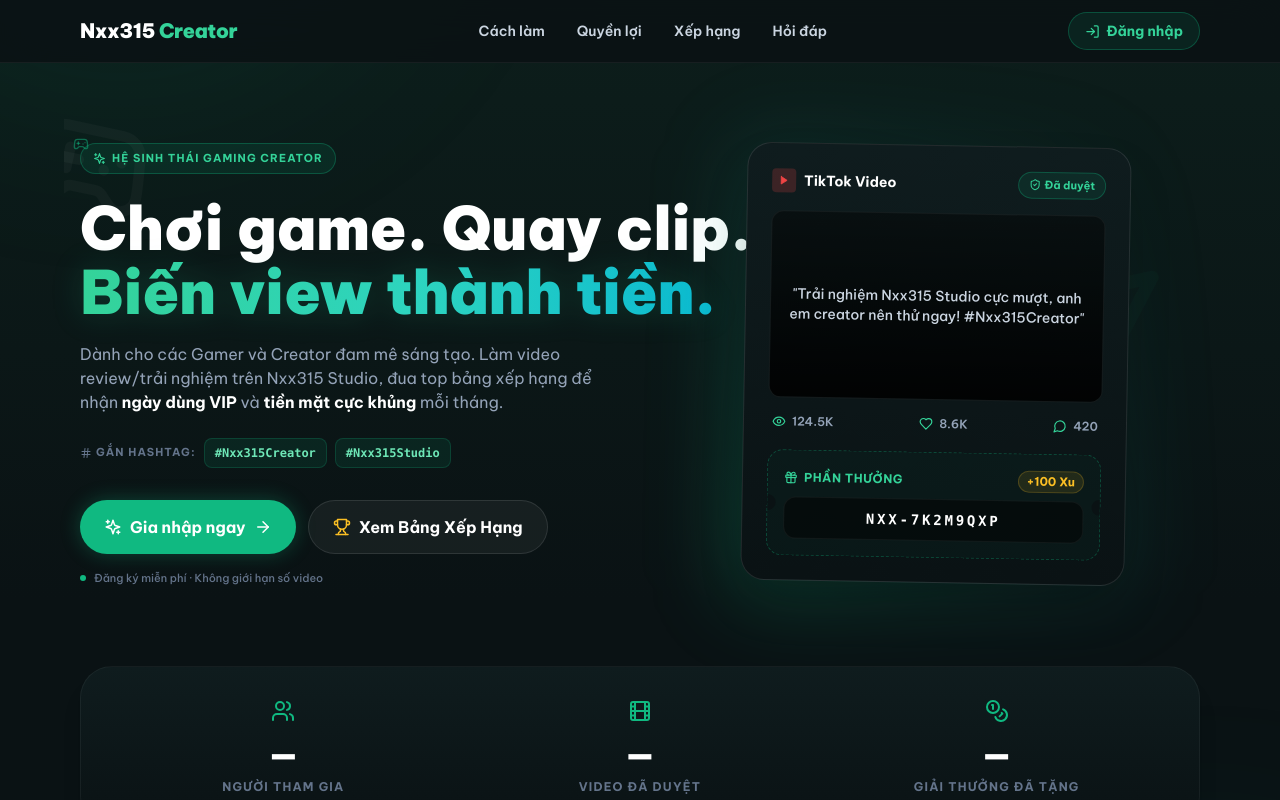
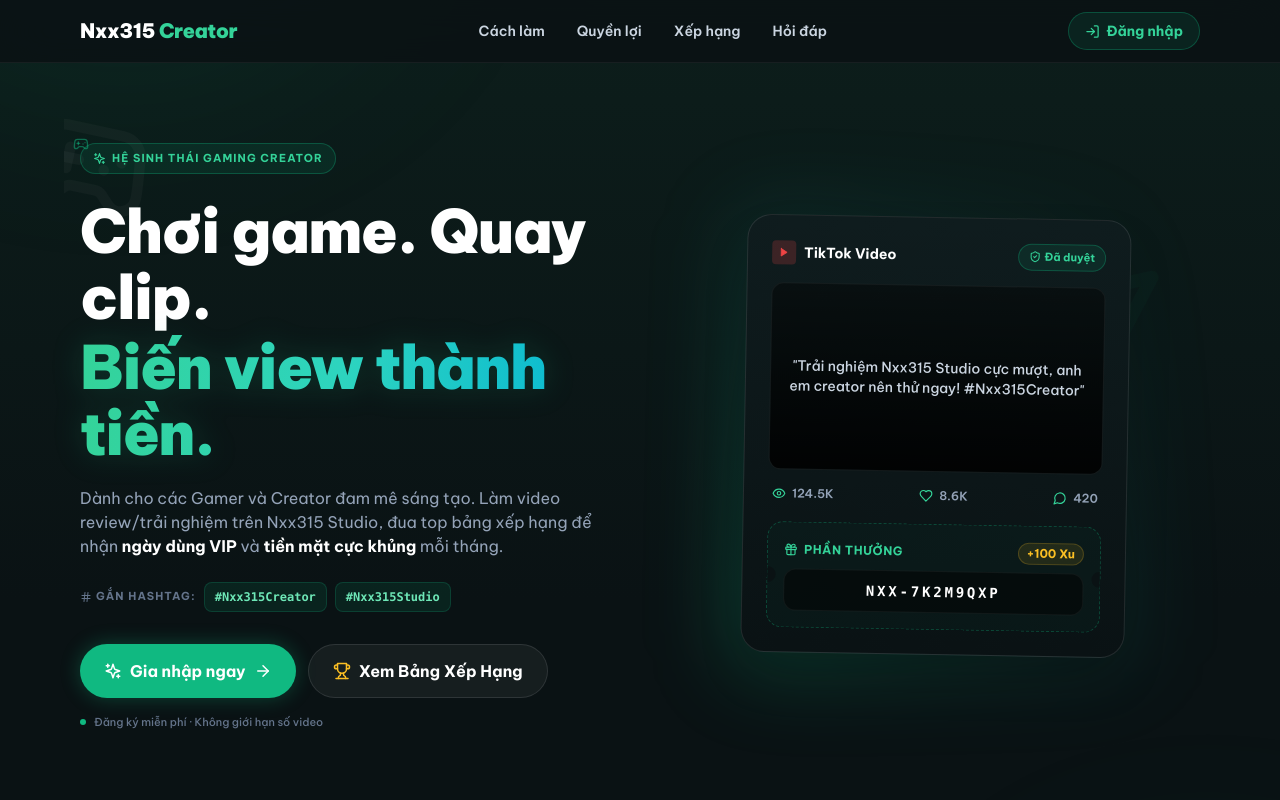
Before and after one commit to nxx1437-creator/creator.nxx315, a React (Vite) app: page / in a window 1280 px wide. Shown: the top 800 px of the page. Built offline with nearby package versions, Linux system fonts and the light colour scheme; no server answers.

Commit message:
Update Landing.jsx

```diff
--- a/src/pages/Landing.jsx
+++ b/src/pages/Landing.jsx
@@ -142,12 +142,12 @@ function Hero({ hashtags }) {
           </span>
         </span>
 
-        <h1 className="mt-6 font-black tracking-tight text-white relative flex flex-col gap-1">
-  <span className="text-[8vw] sm:text-5xl lg:text-6xl leading-[1.1] whitespace-nowrap">
+        <h1 className="mt-6 text-[2.6rem] sm:text-5xl lg:text-6xl font-black tracking-tight text-white relative flex flex-col gap-1">
+  <span className="leading-[1.1]">
     Chơi game. Quay clip.
   </span>
-  <span className="text-[2.1rem] sm:text-5xl lg:text-6xl leading-[1.15] bg-gradient-to-r from-emerald-400 via-teal-400 to-cyan-500 bg-clip-text text-transparent drop-shadow-[0_0_15px_rgba(16,185,129,0.2)]">
-    Biến view thành <br className="sm:hidden" /> tiền.
+  <span className="leading-[1.1] bg-gradient-to-r from-emerald-400 via-teal-400 to-cyan-500 bg-clip-text text-transparent drop-shadow-[0_0_15px_rgba(16,185,129,0.2)]">
+    Biến view thành tiền.
   </span>
 </h1>
 
```
